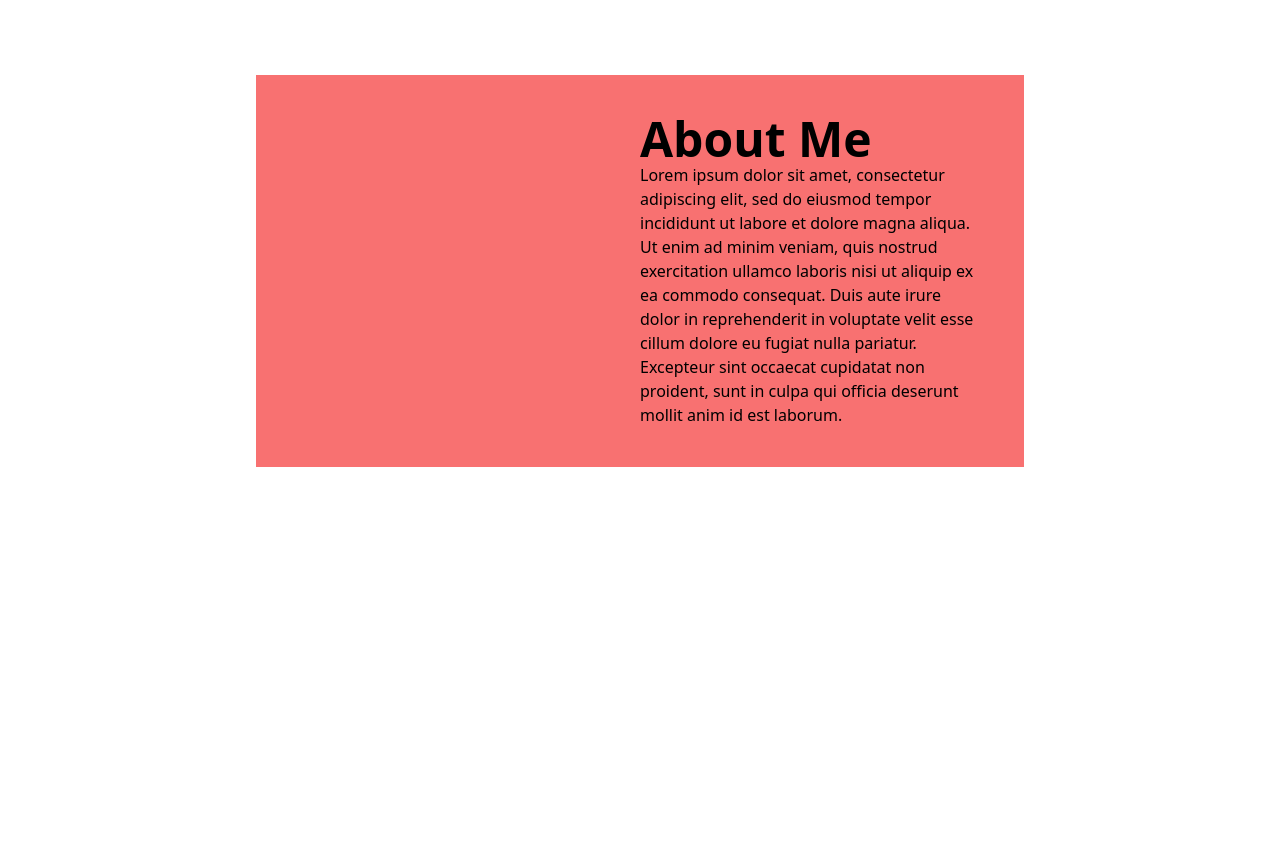
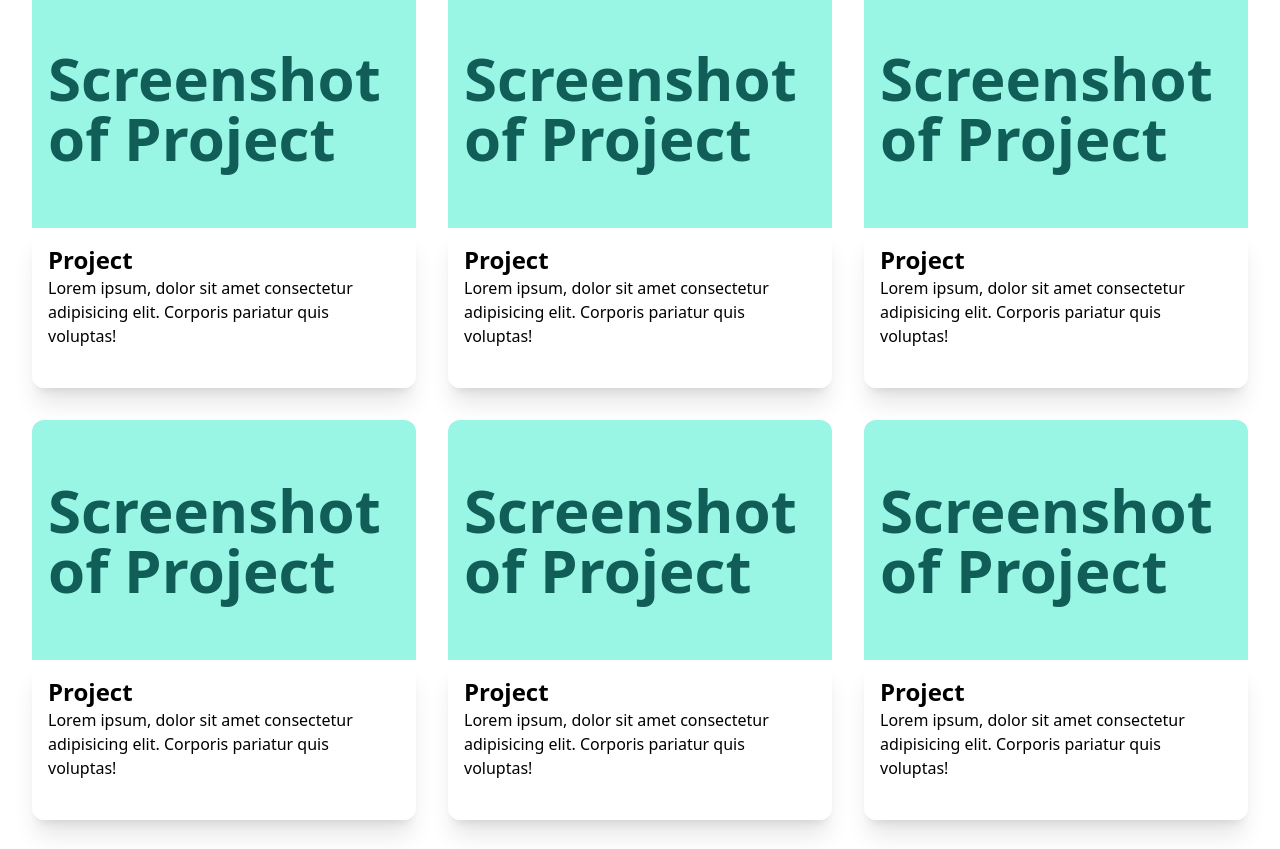
Before and after one commit to TristanCC/Homepage, a plain HTML site: page index.html in a window 1280 px wide. Shown: the part 785-1634 px from the top of the page. Before the commit the page ends 1252 px from the top, so only its background shows below. Drawn offline with nearby package versions, Linux system fonts and the light colour scheme.

Commit message:
complete restart

```diff
--- a/index.html
+++ b/index.html
@@ -3,53 +3,93 @@
 <head>
     <meta charset="UTF-8">
     <meta name="viewport" content="width=device-width, initial-scale=1.0">
-    <link href="https://cdn.jsdelivr.net/npm/tailwindcss@2.2.19/dist/tailwind.min.css" rel="stylesheet">
-    <title>Homepage</title>
+    <link rel="stylesheet" href="build.css">
+    <title>Document</title>
 </head>
-<body class="min-h-screen flex flex-col justify-between m-0 box-border">
-    <div class="flex-1 flex items-center justify-center m-0 mb-20">
-        <div class="bg-red-400 flex justify-center w-3/5 p-10">
-            <div class=" flex-1 text-center">
-
+<body class="flex flex-col justify-items-center self-center m-a">
+    <header class="relative p-8 self-center
+     top-8 w-full flex flex-col items-center md:px-8 md:flex-row md:w-full md:p-4 md:max-w-4xl">
+        <img src="./header.jpg" alt="" class="w-full shadow-md md:max-w-md md:rounded lg:max-w-sm lg:z-30">
+        <div class="relative ">
+            <h1>About Me</h1>
+            <p>Lorem, ipsum dolor sit amet consectetur adipisicing elit. Possimus porro maiores iste temporibus rem aliquam debitis, doloribus cumque illum pariatur velit autem. Dolore tenetur ea, voluptas optio unde ipsum illo?</p>
+        </div>
+    </header>
+    <h1 class="mt-16 text-5xl text-center">My Work</h1>
+    <main class="px-8 mt-16 gap-8 flex flex-col justify-items-center items md:grid md:grid-cols-3 md:max-w-max self-center">
+        <div class="h-[50vh] w-full max-w-[400px]">
+            <div class="bg-teal-200 h-3/5 w-full p-4 rounded-t-xl flex">
+                <h1 class="font-semibold text-6xl text-teal-800 self-center">Screenshot of Project</h1>
             </div>
-            <div class="bg-slate-300 flex-1">
-                <h1 class="font-bold text-5xl">About Me</h1>
-                <p> Lorem ipsum dolor sit amet, consectetur adipiscing elit, sed do eiusmod tempor incididunt ut labore et dolore magna aliqua. Ut enim ad minim veniam, quis nostrud exercitation ullamco laboris nisi ut aliquip ex ea commodo consequat. Duis aute irure dolor in reprehenderit in voluptate velit esse cillum dolore eu fugiat nulla pariatur. Excepteur sint occaecat cupidatat non proident, sunt in culpa qui officia deserunt mollit anim id est laborum. </p>
+            <div class="h-2/5 shadow-xl p-4 rounded-b-xl">
+                <div class="flex justify-between">
+                    <h1 class="text-2xl font-bold">Project</h1>
+                </div>
+                <p>Lorem ipsum, dolor sit amet consectetur adipisicing elit. Corporis pariatur quis voluptas!</p>
             </div>
         </div>
-    </div>
-    <div class="flex-1 flex items-center justify-center w-full">
-        <div class="grid grid-cols-3 gap-5 w-3/5">
-            <div class="h-36  bg-red-200 border-4 border-red-900">
-                <p>hellooooo there</p>
+        <div class="h-[50vh] w-full max-w-[400px]">
+            <div class="bg-teal-200 h-3/5 w-full p-4 rounded-t-xl flex">
+                <h1 class="font-semibold text-6xl text-teal-800 self-center">Screenshot of Project</h1>
             </div>
-            <div class="h-36 bg-red-200 border-4 border-red-900">
-                <p>hellooooo there</p>
-            </div>
-            <div class="h-36 bg-red-200 border-4 border-red-900">
-                <p>hellooooo there</p>
-            </div>
-            <div class="h-36  bg-red-200 border-4 border-red-900">
-                <p>hellooooo there</p>
-            </div>
-            <div class="h-36 bg-red-200 border-4 border-red-900">
-                <p>hellooooo there</p>
-            </div>
-            <div class="h-36 bg-red-200 border-4 border-red-900">
-                <p>hellooooo there</p>
+            <div class="h-2/5 shadow-xl p-4 rounded-b-xl">
+                <div class="flex justify-between">
+                    <h1 class="text-2xl font-bold">Project</h1>
+                </div>
+                <p>Lorem ipsum, dolor sit amet consectetur adipisicing elit. Corporis pariatur quis voluptas!</p>
             </div>
         </div>
-    </div>
-    <div class="flex-1 flex items-center justify-center m-0 mt-20">
-        <div class="bg-red-400 flex justify-center w-3/5 p-10">
-            <div class=" flex-1 text-center">
-
+        <div class="h-[50vh] w-full max-w-[400px]">
+            <div class="bg-teal-200 h-3/5 w-full p-4 rounded-t-xl flex">
+                <h1 class="font-semibold text-6xl text-teal-800 self-center">Screenshot of Project</h1>
             </div>
-            <div class="bg-slate-300 flex-1">
-                <h1 class="font-bold text-5xl">About Me</h1>
-                <p> Lorem ipsum dolor sit amet, consectetur adipiscing elit, sed do eiusmod tempor incididunt ut labore et dolore magna aliqua. Ut enim ad minim veniam, quis nostrud exercitation ullamco laboris nisi ut aliquip ex ea commodo consequat. Duis aute irure dolor in reprehenderit in voluptate velit esse cillum dolore eu fugiat nulla pariatur. Excepteur sint occaecat cupidatat non proident, sunt in culpa qui officia deserunt mollit anim id est laborum. </p>
+            <div class="h-2/5 shadow-xl p-4 rounded-b-xl">
+                <div class="flex justify-between">
+                    <h1 class="text-2xl font-bold">Project</h1>
+                </div>
+                <p>Lorem ipsum, dolor sit amet consectetur adipisicing elit. Corporis pariatur quis voluptas!</p>
             </div>
         </div>
-    </div>
+        <div class="h-[50vh] w-full max-w-[400px]">
+            <div class="bg-teal-200 h-3/5 w-full p-4 rounded-t-xl flex">
+                <h1 class="font-semibold text-6xl text-teal-800 self-center">Screenshot of Project</h1>
+            </div>
+            <div class="h-2/5 shadow-xl p-4 rounded-b-xl">
+                <div class="flex justify-between">
+                    <h1 class="text-2xl font-bold">Project</h1>
+                </div>
+                <p>Lorem ipsum, dolor sit amet consectetur adipisicing elit. Corporis pariatur quis voluptas!</p>
+            </div>
+        </div>
+        <div class="h-[50vh] w-full max-w-[400px]">
+            <div class="bg-teal-200 h-3/5 w-full p-4 rounded-t-xl flex">
+                <h1 class="font-semibold text-6xl text-teal-800 self-center">Screenshot of Project</h1>
+            </div>
+            <div class="h-2/5 shadow-xl p-4 rounded-b-xl">
+                <div class="flex justify-between">
+                    <h1 class="text-2xl font-bold">Project</h1>
+                </div>
+                <p>Lorem ipsum, dolor sit amet consectetur adipisicing elit. Corporis pariatur quis voluptas!</p>
+            </div>
+        </div>
+        <div class="h-[50vh] w-full max-w-[400px]">
+            <div class="bg-teal-200 h-3/5 w-full p-4 rounded-t-xl flex">
+                <h1 class="font-semibold text-6xl text-teal-800 self-center">Screenshot of Project</h1>
+            </div>
+            <div class="h-2/5 shadow-xl p-4 rounded-b-xl">
+                <div class="flex justify-between">
+                    <h1 class="text-2xl font-bold">Project</h1>
+                </div>
+                <p>Lorem ipsum, dolor sit amet consectetur adipisicing elit. Corporis pariatur quis voluptas!</p>
+            </div>
+        </div>
+    </main>
+    <footer class="relative self-center p-8 top-8 w-full flex flex-col items-center md:px-8 md:flex-row md:w-full md:p-4 md:max-w-4xl">
+        <div class="relative ">
+            <h1>About Me</h1>
+            <p>Lorem, ipsum dolor sit amet consectetur adipisicing elit. Possimus porro maiores iste temporibus rem aliquam debitis, doloribus cumque illum pariatur velit autem. Dolore tenetur ea, voluptas optio unde ipsum illo?</p>
+        </div>
+        <img src="./header.jpg" alt="" class="w-full shadow-md md:max-w-md md:rounded lg:max-w-sm lg:z-30">
+    </footer>
 </body>
 </html>
```
Also changed, not shown: build.css, header.jpg (added).
